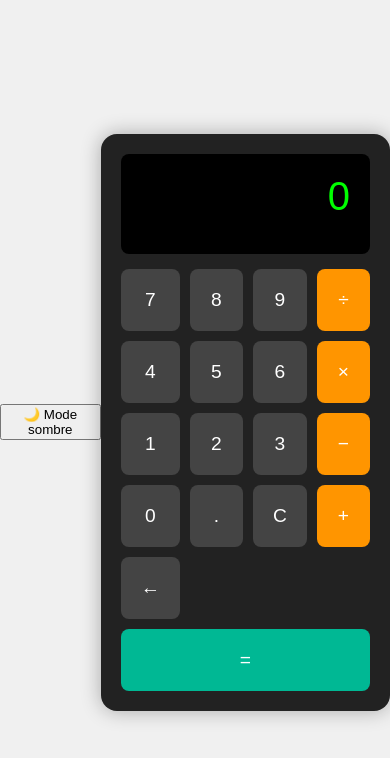
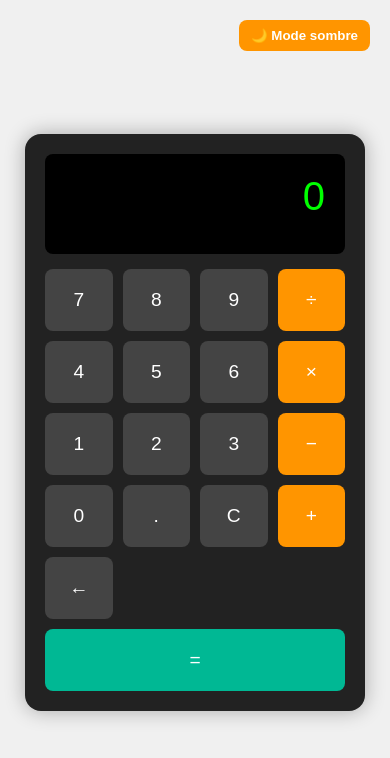
Before and after one commit to Emilie-Rose/calculatrice_js_simple, a plain HTML site: page index.html in a window 390 px wide. Drawn offline with Linux system fonts and the light colour scheme.

Commit message:
style: ajout du style de base pour la calculatrice (layout, couleurs, responsive)

```diff
--- a/style.css
+++ b/style.css
@@ -1,4 +1,24 @@
 /* style.css */
+body.light {
+  background: #f0f0f0;
+}
+
+body.dark {
+  background: #111;
+}
+
+#theme-toggle {
+  position: absolute;
+  top: 20px;
+  right: 20px;
+  padding: 8px 12px;
+  border: none;
+  border-radius: 8px;
+  cursor: pointer;
+  background-color: #ff9500;
+  color: #fff;
+  font-weight: bold;
+}
 
 body {
   margin: 0;
```
